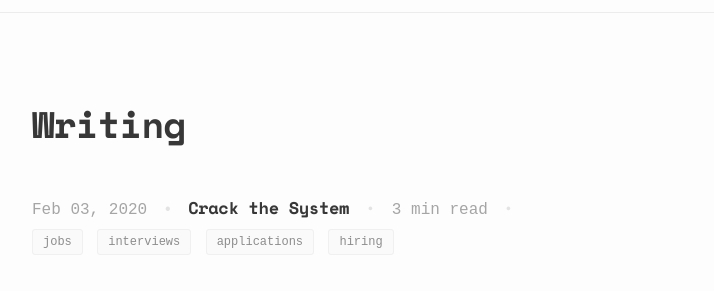
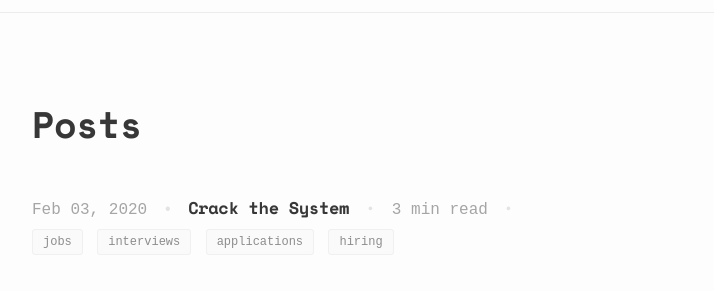
Before and after one commit to NunoAlexandre/nunoalexandre.github.io, a Jekyll site: the page built from posts.html, in a window 1280 px wide and 900 px high. Shown: the part 329-620 px from the top of the window, without its empty margins (213-927 px from the left). Built offline with Jekyll 4.4.1, drawn with Linux system fonts in a browser that asks for light colours.

Commit message:
Rename Writting to Posts
To follow the terminology used since the start.

```diff
--- a/posts.html
+++ b/posts.html
@@ -3,7 +3,7 @@
 ---
 
 <div class="home">
-    <h1 class="post-title">Writing</h1>
+    <h1 class="post-title">Posts</h1>
     <ul class="post-list">
     {% for post in site.posts %}
     <li class="post">
```
